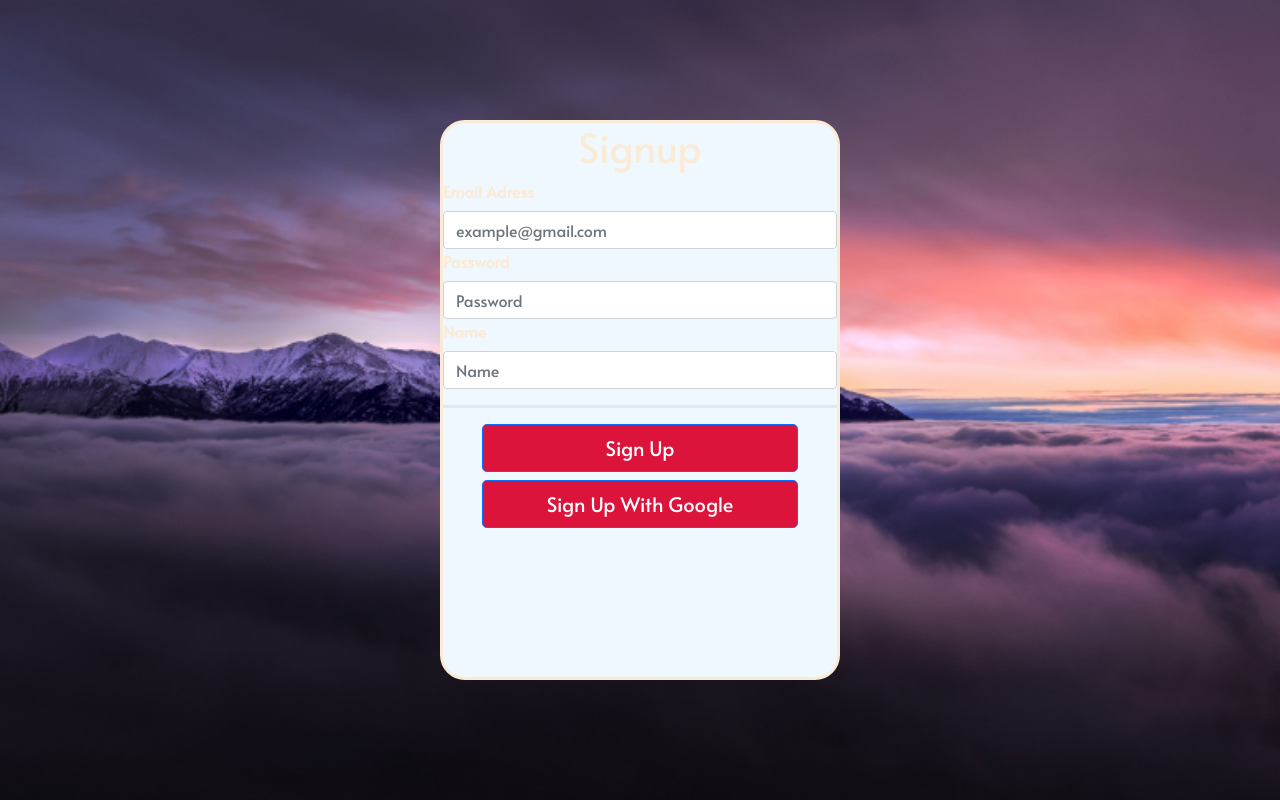
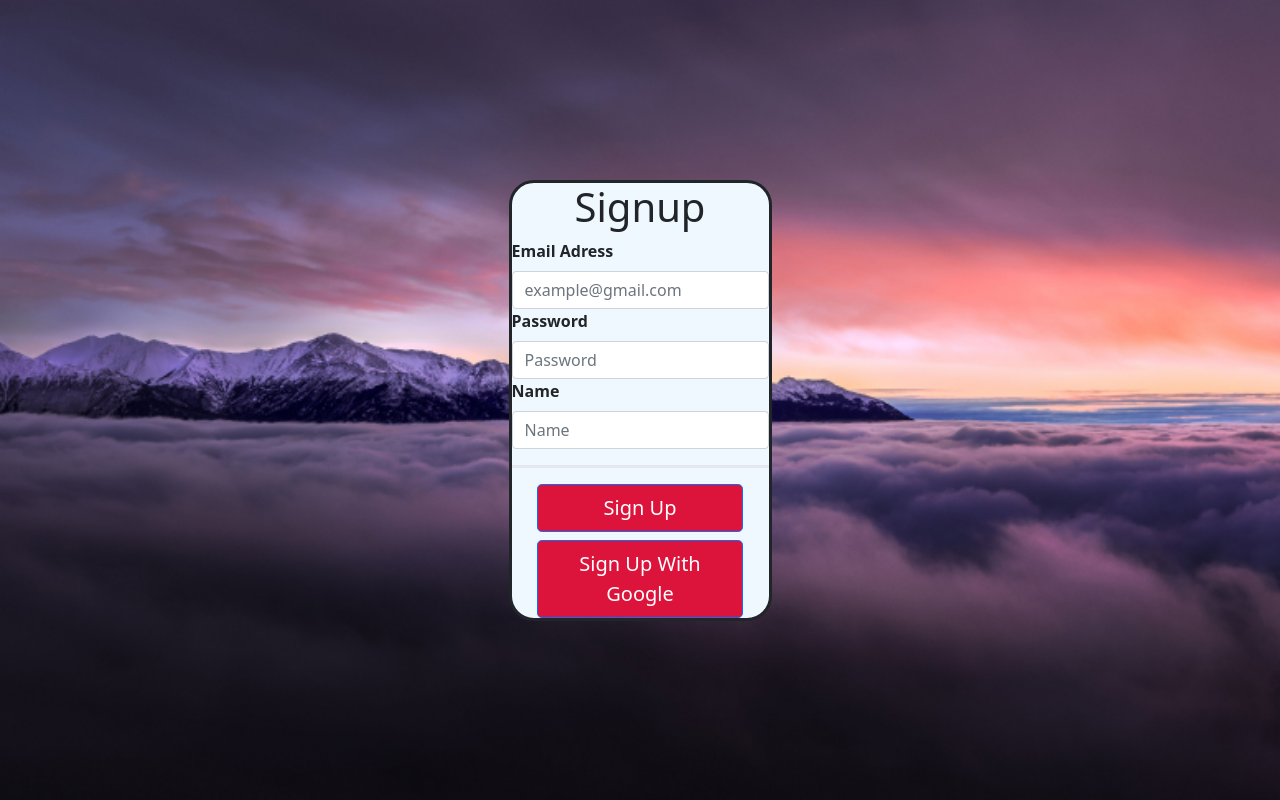
Before and after one commit to The-Rensselaer-Communion-of-Students/React, a React (Create React App) app in the folder cloud_drive/: page /register in a window 1280 px wide. Built offline with nearby package versions, Linux system fonts and the light colour scheme; no server answers; a web font is replaced by a local one.

Commit message:
Fixed the CSS override issue

```diff
--- a/cloud_drive/src/Pages/Loginpage.css
+++ b/cloud_drive/src/Pages/Loginpage.css
@@ -10,7 +10,7 @@
     overflow: hidden;
     flex-Direction: column;
 }
-#w2{
+.loginbox {
     height: 70vh;
     width: 50vh;
     border-radius: 25px;
--- a/cloud_drive/src/Pages/Loginpage.jsx
+++ b/cloud_drive/src/Pages/Loginpage.jsx
@@ -21,7 +21,7 @@ export default function Loginpage() {
         };
   return (
     <div id="w">
-        <div id="w2" className="shadow-lg p-4">
+        <div id="w2" className="shadow-lg loginbox p-4">
             <h1 className='pt-3 pb-4'>Login</h1>
             {error && <p className="error">{error}</p>}
           <Form id="login" onSubmit={onSubmit}>
--- a/cloud_drive/src/Pages/Registerpage.css
+++ b/cloud_drive/src/Pages/Registerpage.css
@@ -9,7 +9,7 @@
     overflow: hidden;
     flex-Direction: column;
 }
-#w2{
+.registerbox {
     border-radius: 25px;
     border-style: solid;
     background-color: aliceblue;
--- a/cloud_drive/src/Pages/Registerpage.jsx
+++ b/cloud_drive/src/Pages/Registerpage.jsx
@@ -23,7 +23,7 @@ export default function Registerpage() {
     }
   return (
     <div id="w">
-    <div id="w2">
+    <div id="w2" className='registerbox'>
         <h1>Signup</h1>
         {error && <p className="error">{error}</p>}
     <Form id="login" onSubmit={onSubmit}>
```
